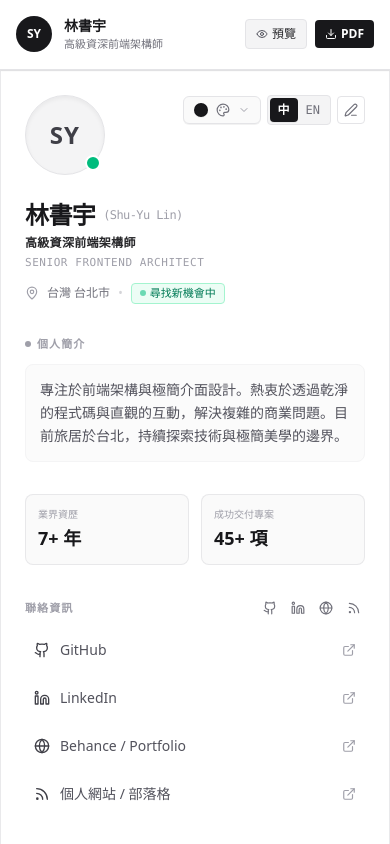
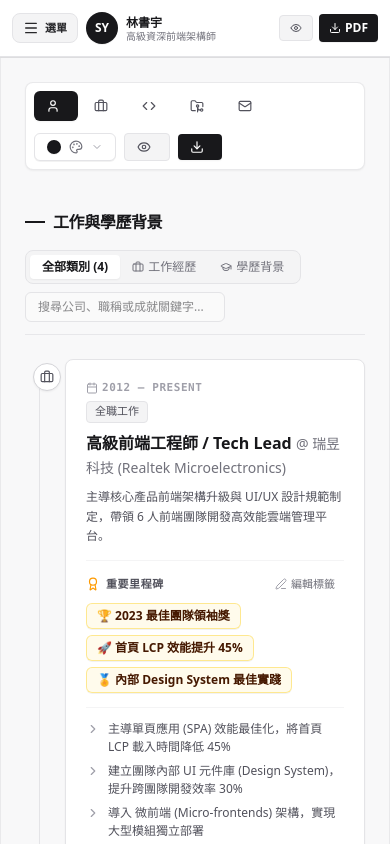
Before and after one commit to hcm7773-code/AAA, a React (Vite) app: page / in a window 390 px wide. Shown: the top 844 px of the page. Built offline with nearby package versions, Linux system fonts and the light colour scheme.

Commit message:
feat: add responsive sidebar toggle
Implement sidebar state management to handle auto-collapse and expansion based on screen width, and add a menu icon for mobile navigation.

```diff
--- a/src/App.tsx
+++ b/src/App.tsx
@@ -16,7 +16,7 @@ import {
   initialProjects,
 } from './data/profileData';
 import { ProfileData } from './types';
-import { User, Briefcase, Code, FolderGit2, Mail, Sparkles, Download, Loader2, Eye, Printer, X, FileText } from 'lucide-react';
+import { User, Briefcase, Code, FolderGit2, Mail, Sparkles, Download, Loader2, Eye, Printer, X, FileText, Menu } from 'lucide-react';
 
 const STORAGE_KEY = 'minimal_resume_profile_v1';
 const EXP_STORAGE_KEY = 'minimal_resume_experiences_v1';
@@ -92,8 +92,33 @@ export default function App() {
   const [exportStatus, setExportStatus] = useState<string>('');
   const [isPreviewMode, setIsPreviewMode] = useState<boolean>(false);
 
+  // Responsive Sidebar auto collapse/expand state
+  const [isSidebarOpen, setIsSidebarOpen] = useState<boolean>(() => {
+    if (typeof window !== 'undefined') {
+      return window.innerWidth >= 1024;
+    }
+    return true;
+  });
+
+  useEffect(() => {
+    const handleResize = () => {
+      if (window.innerWidth >= 1024) {
+        setIsSidebarOpen(true);
+      } else {
+        setIsSidebarOpen(false);
+      }
+    };
+
+    handleResize();
+    window.addEventListener('resize', handleResize);
+    return () => window.removeEventListener('resize', handleResize);
+  }, []);
+
   const handleQuickContact = () => {
     setActiveTab('contact');
+    if (typeof window !== 'undefined' && window.innerWidth < 1024) {
+      setIsSidebarOpen(false);
+    }
     const contactElement = document.getElementById('contact-section');
     if (contactElement) {
       contactElement.scrollIntoView({ behavior: 'smooth' });
@@ -169,28 +194,47 @@ export default function App() {
 
       {/* Top Mobile Bar */}
       {!isPreviewMode && (
-        <header className="lg:hidden bg-white border-b border-zinc-200 p-4 sticky top-0 z-30 flex items-center justify-between shadow-xs no-print">
-          <div className="flex items-center gap-3">
-            <div className="w-9 h-9 bg-zinc-900 text-white rounded-full flex items-center justify-center font-bold text-xs">
+        <header className="lg:hidden bg-white border-b border-zinc-200 p-3 sm:p-4 sticky top-0 z-30 flex items-center justify-between shadow-2xs no-print">
+          <div className="flex items-center gap-2 sm:gap-3">
+            {/* Hamburger Toggle Button */}
+            <button
+              onClick={() => setIsSidebarOpen((prev) => !prev)}
+              className={`px-2.5 py-1.5 rounded-lg border transition-all flex items-center justify-center gap-1.5 text-xs font-bold ${
+                isSidebarOpen
+                  ? 'bg-zinc-900 text-white border-zinc-900 shadow-2xs'
+                  : 'bg-zinc-100 hover:bg-zinc-200 text-zinc-800 border-zinc-200'
+              }`}
+              title={isSidebarOpen ? '收合個人資料選單' : '展開個人資料選單'}
+              aria-label="Toggle Navigation Menu"
+            >
+              {isSidebarOpen ? <X className="w-4 h-4" /> : <Menu className="w-4 h-4" />}
+              <span className="text-[11px] font-bold">
+                {isSidebarOpen ? '收合' : '選單'}
+              </span>
+            </button>
+
+            <div className="flex items-center gap-2">
+              <div className="w-8 h-8 bg-theme-primary text-white rounded-full flex items-center justify-center font-bold text-xs shadow-2xs">
                 {profile.avatarInitials}
               </div>
-            <div>
-              <h1 className="font-bold text-sm text-zinc-900">{profile.name}</h1>
-              <p className="text-[11px] text-zinc-500">{profile.title.split('/')[0]}</p>
+              <div className="hidden min-[360px]:block">
+                <h1 className="font-bold text-xs sm:text-sm text-zinc-900 leading-snug">{profile.name}</h1>
+                <p className="text-[10px] text-zinc-500 leading-none">{profile.title.split('/')[0]}</p>
+              </div>
             </div>
           </div>
 
-          <div className="flex items-center gap-2">
+          <div className="flex items-center gap-1.5 sm:gap-2">
             <button
               onClick={handleTogglePreviewMode}
               className="px-2.5 py-1.5 bg-zinc-100 hover:bg-zinc-200 text-zinc-800 rounded text-xs font-medium border border-zinc-200 transition-colors flex items-center gap-1"
             >
               <Eye className="w-3 h-3 text-zinc-600" />
-              <span>預覽</span>
+              <span className="hidden min-[400px]:inline">預覽</span>
             </button>
             <button
               onClick={handleExportPDF}
-              className="px-2.5 py-1.5 bg-zinc-900 hover:bg-black text-white rounded text-xs font-bold transition-colors flex items-center gap-1"
+              className="px-2.5 py-1.5 bg-theme-primary bg-theme-primary-hover text-white rounded text-xs font-bold transition-colors flex items-center gap-1 shadow-2xs"
             >
               <Download className="w-3 h-3" />
               <span>PDF</span>
@@ -205,7 +249,14 @@ export default function App() {
         data-print-date={`簡歷版本：${new Date().toLocaleDateString('zh-TW', { year: 'numeric', month: '2-digit', day: '2-digit' })} (Printed)`}
         className={`flex-1 flex flex-col lg:flex-row max-w-[1440px] w-full mx-auto my-0 bg-white overflow-hidden ${isPreviewMode ? 'shadow-none rounded-none border-none' : 'shadow-2xl lg:my-4 lg:rounded-xl border border-zinc-200/80'}`}
       >
-        {/* Left Sidebar */}
+        {/* Left Sidebar - Responsive Auto-collapse / Hamburger toggle */}
+        <div
+          className={`transition-all duration-300 ease-in-out ${
+            isSidebarOpen
+              ? 'block w-full lg:w-[320px] shrink-0'
+              : 'hidden lg:block lg:w-[320px] shrink-0'
+          }`}
+        >
           <Sidebar
             profile={profile}
             lang={lang}
@@ -217,6 +268,7 @@ export default function App() {
             onExportPDF={handleExportPDF}
             onPreviewPrint={handleTogglePreviewMode}
           />
+        </div>
 
         {/* Right Main Content Area */}
         <main className={`flex-1 p-6 sm:p-8 lg:p-12 flex flex-col gap-10 overflow-y-auto ${isPreviewMode ? 'bg-white' : 'bg-[#F4F4F5]/60'}`}>
```
Also changed, not shown: 1 other file (tests, documents, lock files or other folders). Lines whose indentation alone changed are shown as unchanged.
